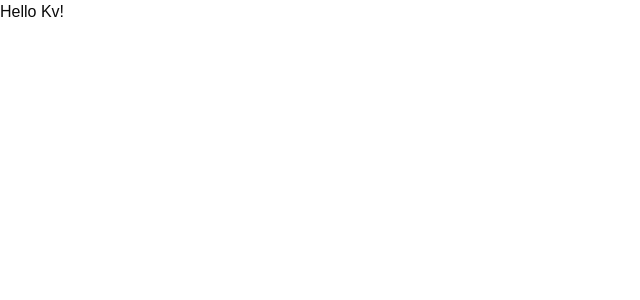
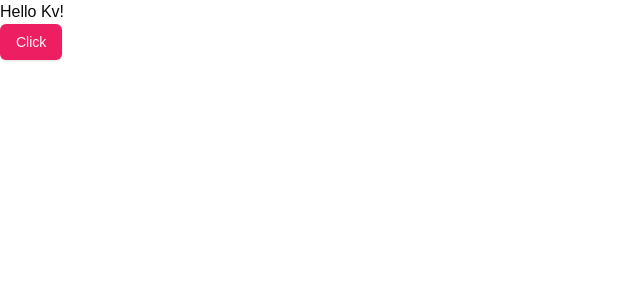
Before and after one commit to khwahish1509/AiLogo, a Next.js app in the folder ai-logo/: page / in a window 1280 px wide. Shown: the top 300 px of the page, without its empty margins (0-640 px from the left). Built offline with nearby package versions, Linux system fonts and the light colour scheme.

Commit message:
Starting

```diff
--- /dev/null
+++ b/ai-logo/app/_components/Header.jsx
@@ -0,0 +1,13 @@
+import { Button } from '@/components/ui/button'
+import React from 'react'
+
+function Header() {
+  return (
+    <div>
+        <div>Hello Kv!</div>
+        <Button>Click</Button>
+    </div>
+  )
+}
+
+export default Header
--- a/ai-logo/app/layout.js
+++ b/ai-logo/app/layout.js
@@ -1,5 +1,6 @@
 import { Geist, Geist_Mono } from "next/font/google";
 import "./globals.css";
+import Provider from "./provider";
 
 const geistSans = Geist({
   variable: "--font-geist-sans",
@@ -22,7 +23,9 @@
       <body
         className={`${geistSans.variable} ${geistMono.variable} antialiased`}
       >
+        <Provider>
         {children}
+        </Provider>
       </body>
     </html>
   );
--- a/ai-logo/app/page.js
+++ b/ai-logo/app/page.js
@@ -1,7 +1,10 @@
+import { Button } from "@/components/ui/button";
 import Image from "next/image";
 
 export default function Home() {
   return (
-    <div>Hello Kv!</div>
+    <div>
+
+    </div>
   );
 }
--- /dev/null
+++ b/ai-logo/app/provider.jsx
@@ -0,0 +1,13 @@
+import React from 'react'
+import Header from './_components/Header'
+
+function Provider({children}) {
+  return (
+    <div>
+        <Header/>
+        {children}
+    </div>
+  )
+}
+
+export default Provider
--- /dev/null
+++ b/ai-logo/components/ui/button.jsx
@@ -0,0 +1,48 @@
+import * as React from "react"
+import { Slot } from "@radix-ui/react-slot"
+import { cva } from "class-variance-authority";
+
+import { cn } from "@/lib/utils"
+
+const buttonVariants = cva(
+  "inline-flex items-center justify-center gap-2 whitespace-nowrap rounded-md text-sm font-medium transition-colors focus-visible:outline-none focus-visible:ring-1 focus-visible:ring-ring disabled:pointer-events-none disabled:opacity-50 [&_svg]:pointer-events-none [&_svg]:size-4 [&_svg]:shrink-0",
+  {
+    variants: {
+      variant: {
+        default:
+          "bg-primary text-primary-foreground shadow hover:bg-primary/90",
+        destructive:
+          "bg-destructive text-destructive-foreground shadow-sm hover:bg-destructive/90",
+        outline:
+          "border border-input bg-background shadow-sm hover:bg-accent hover:text-accent-foreground",
+        secondary:
+          "bg-secondary text-secondary-foreground shadow-sm hover:bg-secondary/80",
+        ghost: "hover:bg-accent hover:text-accent-foreground",
+        link: "text-primary underline-offset-4 hover:underline",
+      },
+      size: {
+        default: "h-9 px-4 py-2",
+        sm: "h-8 rounded-md px-3 text-xs",
+        lg: "h-10 rounded-md px-8",
+        icon: "h-9 w-9",
+      },
+    },
+    defaultVariants: {
+      variant: "default",
+      size: "default",
+    },
+  }
+)
+
+const Button = React.forwardRef(({ className, variant, size, asChild = false, ...props }, ref) => {
+  const Comp = asChild ? Slot : "button"
+  return (
+    (<Comp
+      className={cn(buttonVariants({ variant, size, className }))}
+      ref={ref}
+      {...props} />)
+  );
+})
+Button.displayName = "Button"
+
+export { Button, buttonVariants }
--- a/ai-logo/package.json
+++ b/ai-logo/package.json
@@ -9,6 +9,7 @@
     "lint": "next lint"
   },
   "dependencies": {
+    "@radix-ui/react-slot": "^1.1.1",
     "class-variance-authority": "^0.7.1",
     "clsx": "^2.1.1",
     "lucide-react": "^0.473.0",
--- a/ai-logo/tailwind.config.mjs
+++ b/ai-logo/tailwind.config.mjs
@@ -20,7 +20,7 @@
   				foreground: 'hsl(var(--popover-foreground))'
   			},
   			primary: {
-  				DEFAULT: 'hsl(var(--primary))',
+  				DEFAULT: '#ed1e61',
   				foreground: 'hsl(var(--primary-foreground))'
   			},
   			secondary: {
```
Also changed, not shown: 1 other file (tests, documents, lock files or other folders).
